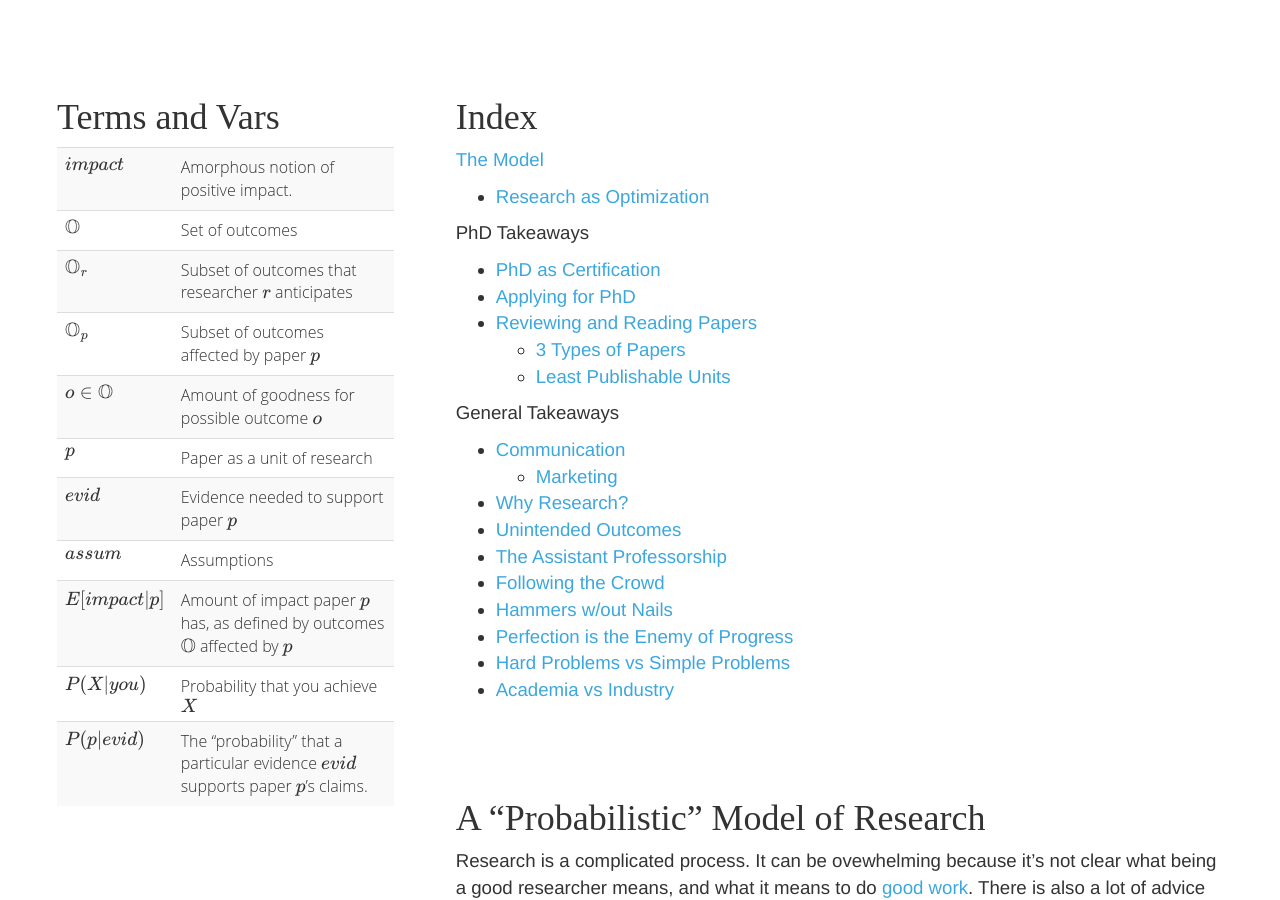
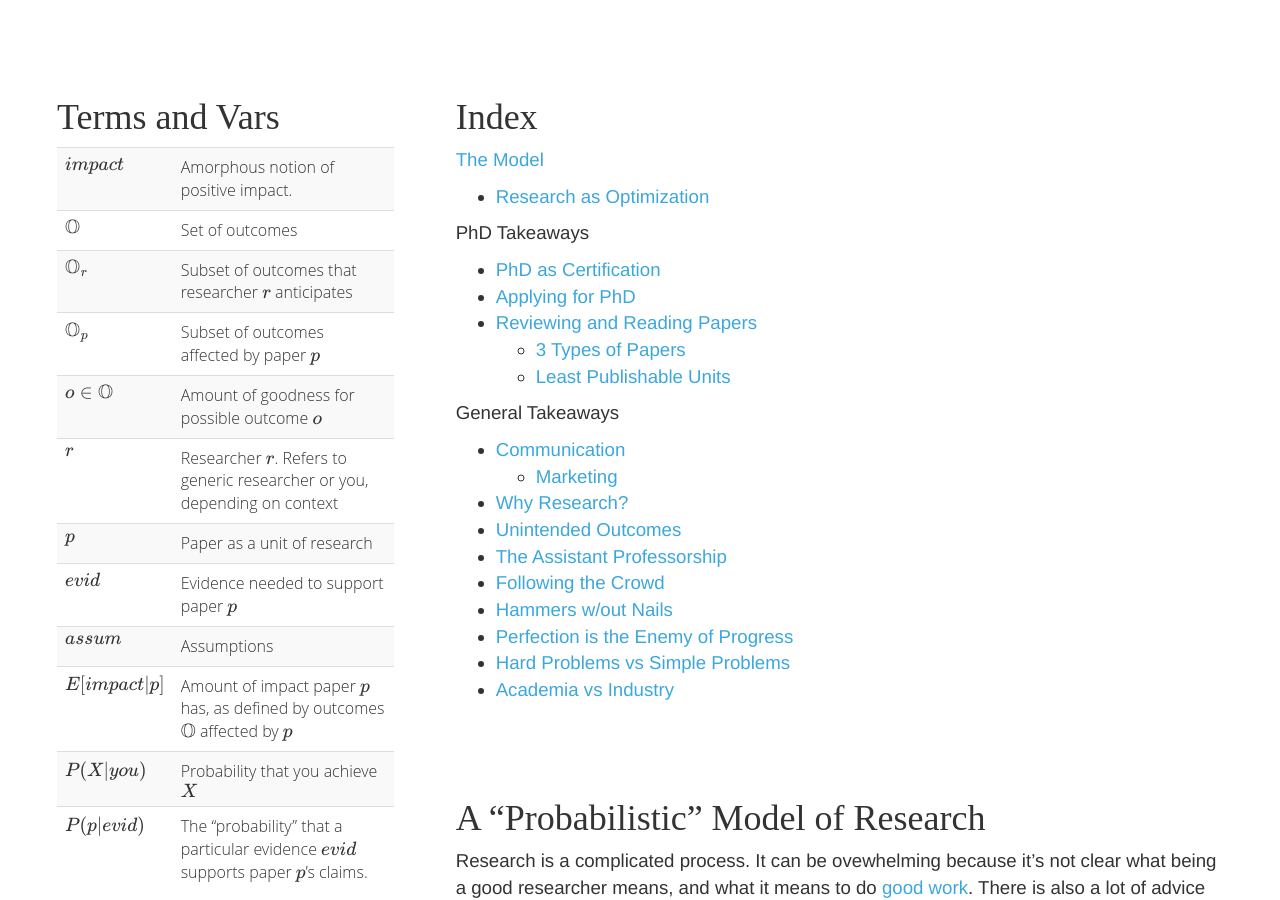
Before and after one commit to researchsetup/researchsetup.github.io, a Jekyll site: the page built from researchmodel.md, in a window 1280 px wide and 900 px high. Built offline with Jekyll 4.4.1, drawn with Linux system fonts in a browser that asks for light colours; some web fonts are replaced; formulas are drawn with MathJax 3; our own code applies the rules of GitHub Pages for plain Markdown files.

Commit message:
lazy commit msg

```diff
--- a/_includes/vars.md
+++ b/_includes/vars.md
@@ -6,6 +6,7 @@
 | $\mathbb{O}_r$       | Subset of outcomes that researcher $r$ anticipates  |
 | $\mathbb{O}_p$       | Subset of outcomes affected by paper $p$  |
 | $o\in\mathbb{O}$   | Amount of goodness for possible outcome $o$   |
+| $r$                | Researcher $r$.  Refers to generic researcher or you, depending on context |
 | $p$                | Paper as a unit of research |
 | $evid$             | Evidence needed to support paper $p$ |
 | $assum$            | Assumptions |
```
